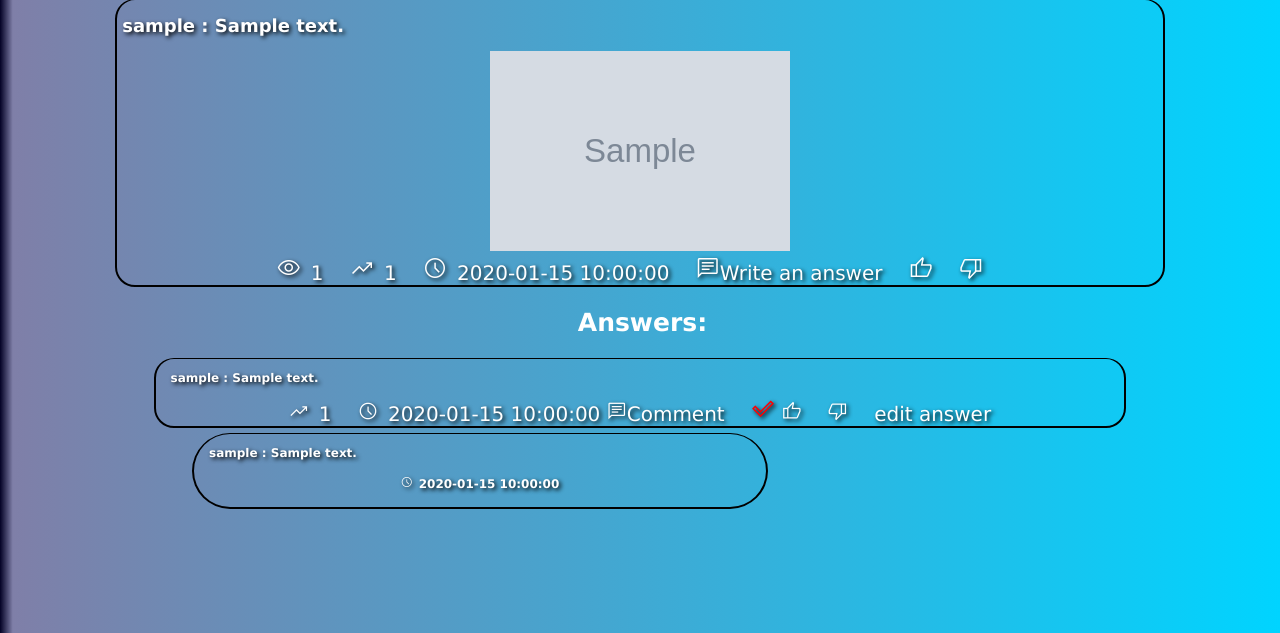
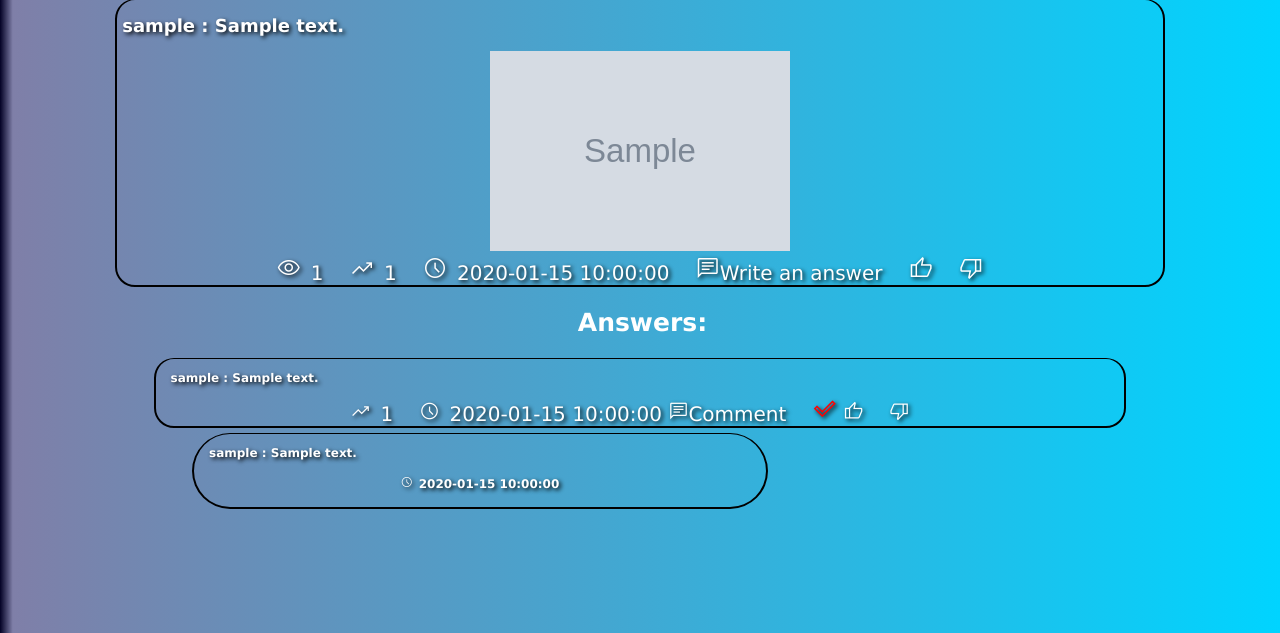
Before and after one commit to KZwolski/Ask-Mate, a Flask app: template templates/display_question.html in a window 1280 px wide. Shown: the part 167-800 px from the top of the page. Run offline with Flask 2, Linux system fonts and the light colour scheme; the template is opened without the code that fills it: most values are stand-ins (such as "Sample title", 1, 10 or a date in 2020); grey boxes marked "Sample" are stand-in pictures.

Commit message:
fix editing answer for author only

```diff
--- a/data_manager.py
+++ b/data_manager.py
@@ -60,7 +60,7 @@ def get_last_five_questions(cursor: RealDictCursor) -> list:
 @connection.connection_handler
 def get_answers(cursor: RealDictCursor, question_id):
     query = f"""
-        SELECT u.username, a.submission_time, a.vote_number, a.message, a.id
+        SELECT u.username, a.submission_time, a.vote_number, a.message, a.id, a.user_id
         FROM answer as a
         INNER JOIN users as u ON a.user_id = u.id
         WHERE a.question_id = {question_id}"""
--- a/templates/display_question.html
+++ b/templates/display_question.html
@@ -19,14 +19,15 @@
     {% endif %}
 </div>
 
+<h2 style="text-align: center;">Answers:</h2>
 
-<h2 style="text-align: center;">Answers:</h2>
 {% for answer in answers %}
 <div style="margin-left: 12%;margin-right: 12%;" class="question_details">
     <h3>{{answer.username}} : {{answer.message}}</h3>
     <span style ="font-size: 20px;" class="material-symbols-outlined">trending_up</span>&ensp;{{ answer.vote_number}}&emsp;
     <span style ="font-size: 20px;" class="material-symbols-outlined">schedule</span>&ensp;{{ answer.submission_time}}
     <a href="/question/{{ question.id }}/new-answer"><span style ="font-size: 20px;" class="material-symbols-outlined">chat</span>Comment</a>&emsp;
+
     {% if edit %}
         {% if answer.id == question.accepted_answer_id %}
             <span class="material-symbols-outlined" style="color: red">done_outline</span>
@@ -41,17 +42,23 @@
         <a href="/thumbup/answer/{{ answer.id }}/{{ question.id }}"><span style="font-size: 20px;" class="material-symbols-outlined">thumb_up_off</span></a>&emsp;
         <a href="/thumbdown/answer/{{ answer.id }}/{{ question.id }}"><span  style="font-size: 20px;" class="material-symbols-outlined">thumb_down_off</span></a>&emsp;
     {% endif %}
-    <a href="/answer/{{ question.id }}/{{ answer.id }}/edit"><span  style ="font-size: 20px;" class="material-symbols-outlined"></span>edit answer</a>
+
+    {% if session['id'] == answer.user_id %}
+        <a href="/answer/{{ question.id }}/{{ answer.id }}/edit"><span  style ="font-size: 20px;" class="material-symbols-outlined">edit</span> edit</a>
+    {% endif %}
 </div>
 
 
 {% for comment in comments %}
+
 {% if comment.answer_id == answer.id %}
 <div style="margin-left: 15%;margin-right: 40%;border-radius: 40px;" class="question_details">
     <h3>{{comment.username}} : {{comment.message}}</h3>
     <h4><span style ="font-size: 12px;"class="material-symbols-outlined">schedule</span>&ensp;{{comment.submission_time}}</h4>
 </div>
 {% endif %}
+
 {% endfor %}
+
 {% endfor %}
 {%endblock%}
```
